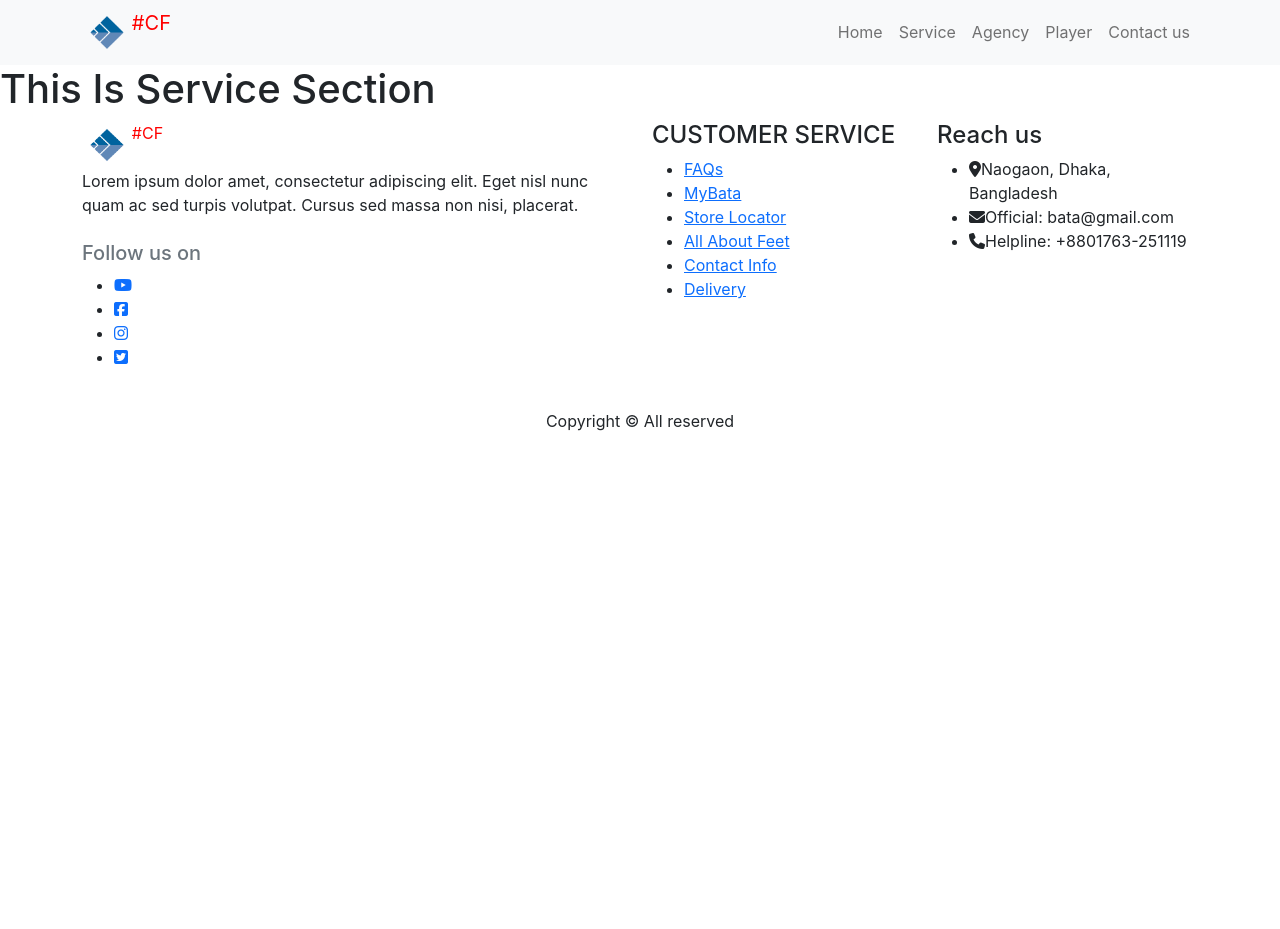
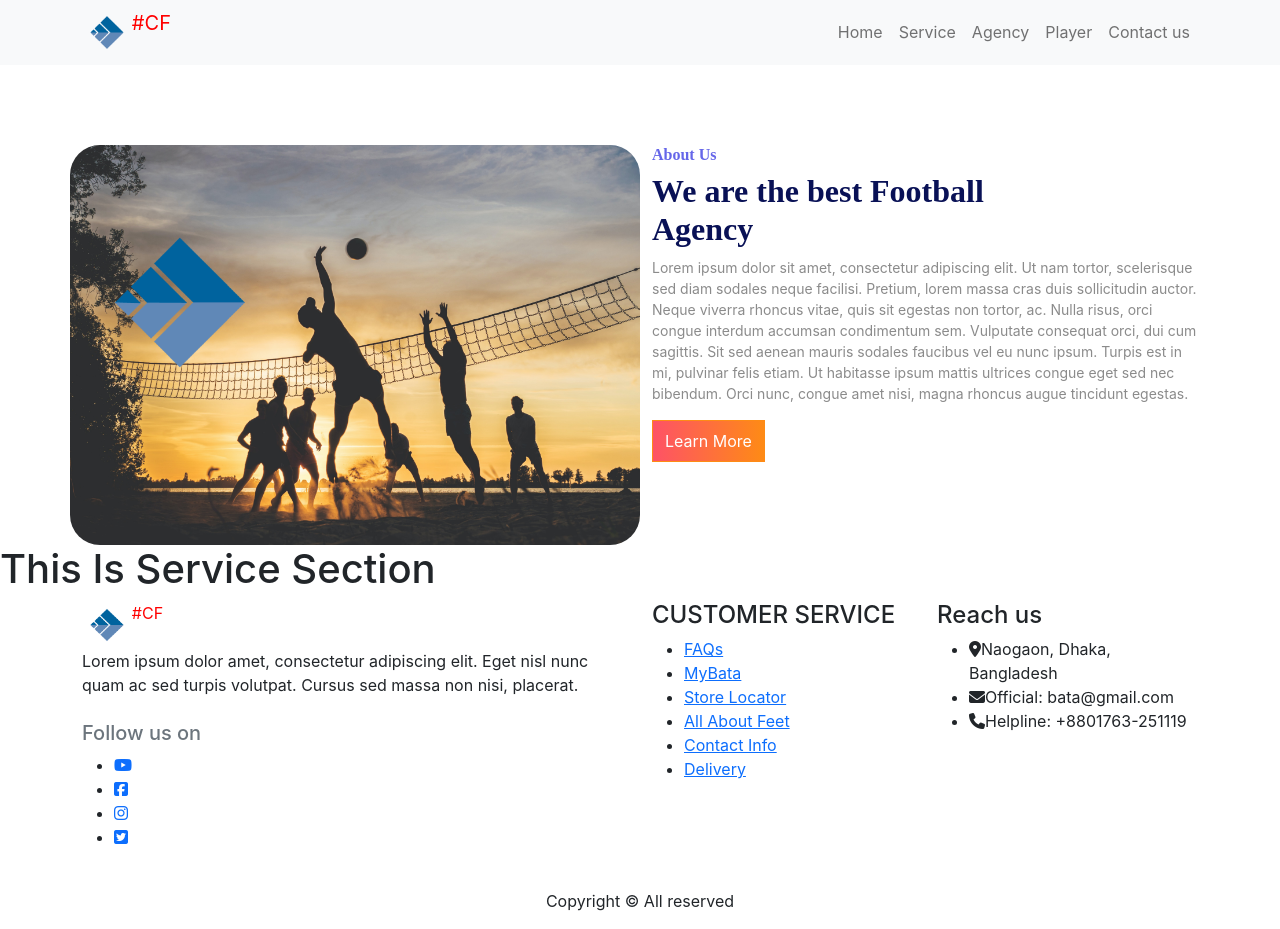
Before and after one commit to aaaasif/-CF, a React (Create React App) app: page / in a window 1280 px wide. Before the commit the page ends 800 px from the top, so only its background shows below. Built offline with nearby package versions, Linux system fonts and the light colour scheme.

Commit message:
about us updated

```diff
--- a/src/Components/AboutUs/AboutUs.css
+++ b/src/Components/AboutUs/AboutUs.css
@@ -1,5 +1,5 @@
 .aboutImage{
-    background-image: url('../../../image/football-website-image/image.jpg');
+    background-image: url('./../../assets/football-website-image/image.jpg');
     background-size: cover;
     background-position: center;
     height: 50vh;
--- a/src/Components/AboutUs/AboutUs.js
+++ b/src/Components/AboutUs/AboutUs.js
@@ -1,6 +1,7 @@
 import React from 'react';
 import { Col, Container, Row } from 'react-bootstrap';
 import aboutLogo from "./../../assets/football-website-image/logo.png"
+import "./AboutUs.css"
 
 const AboutUs = () => {
     return (
--- a/src/Components/HomePage/HomePage.js
+++ b/src/Components/HomePage/HomePage.js
@@ -1,6 +1,6 @@
 import React from 'react';
 import Footer from '../Footer/Footer';
-// import AboutUs from '../AboutUs/AboutUs';
+import AboutUs from '../AboutUs/AboutUs';
 // import Banner from '../Banner/Banner';
 import NavBar from '../NavBar/NavBar';
 import Service from '../Service/Service';
@@ -10,7 +10,7 @@ const HomePage = () => {
         <div>
             <NavBar/>
             {/* <Banner/> */}
-            {/* <AboutUs/> */}
+            <AboutUs/>
             <Service/>
             <Footer/>
         </div>
```
